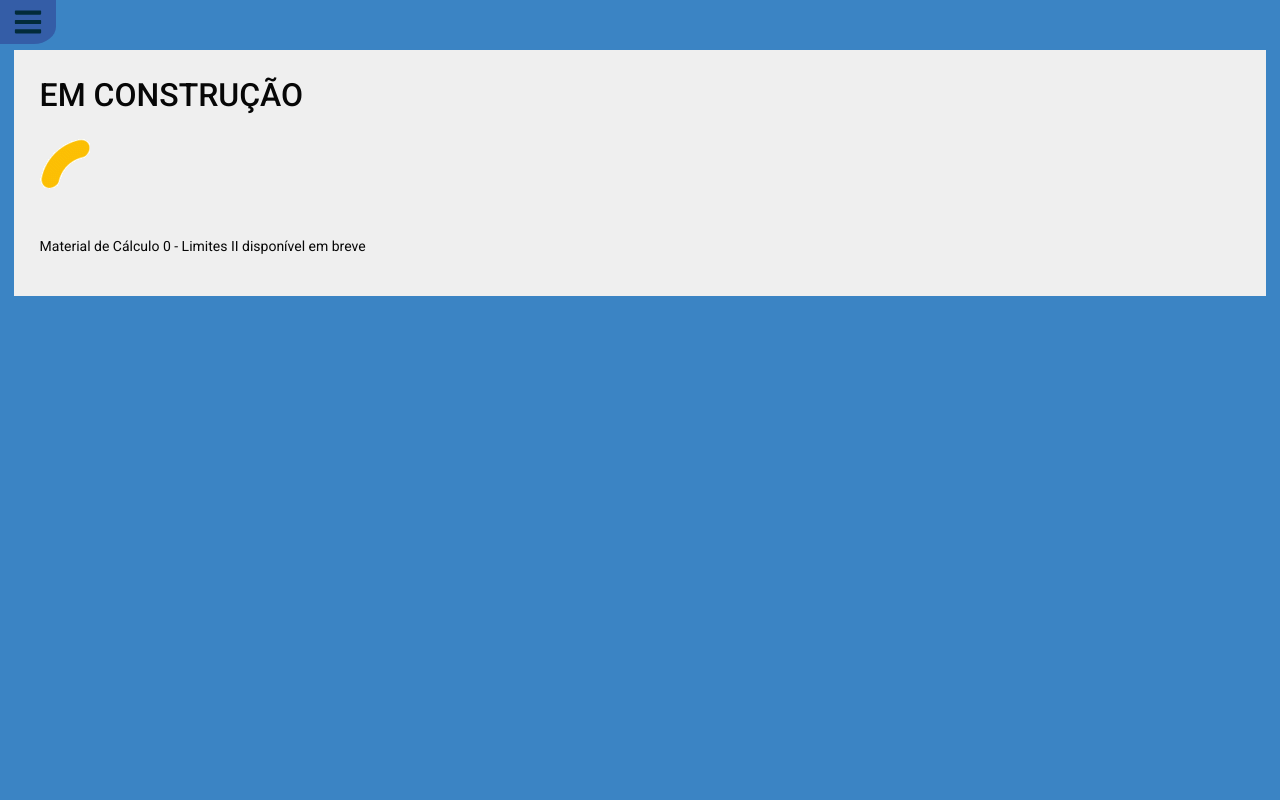
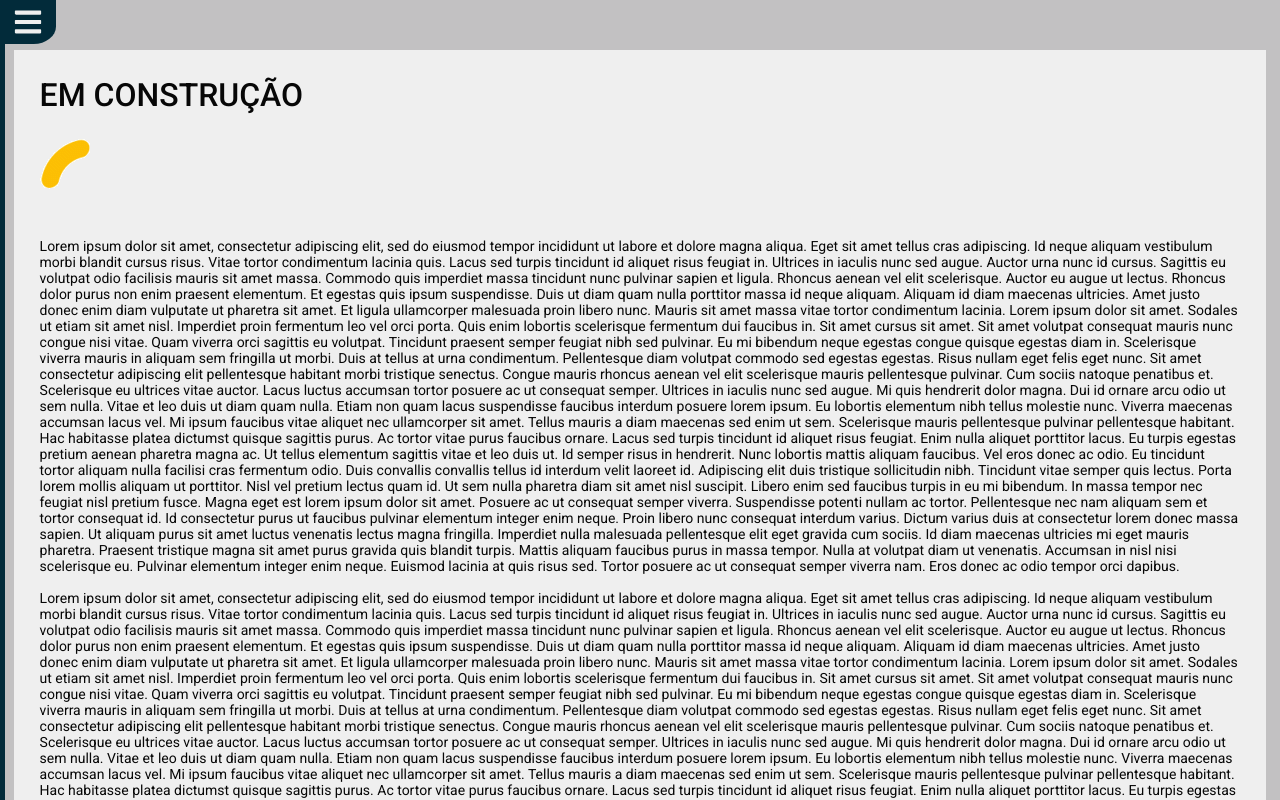
Before and after one commit to LFRusso/russo, a React (Create React App) app: page / in a window 1280 px wide. Shown: the top 800 px of the page. Built offline with nearby package versions, Linux system fonts and the light colour scheme.

Commit message:
atualiando

```diff
--- a/src/Layout/Navbar/Header.js
+++ b/src/Layout/Navbar/Header.js
@@ -9,11 +9,9 @@ const Header = () => {
     const btnClicked = () => {
         if(btnColapsed){
             document.getElementById("sidenav").style.width = "200px";
-            document.getElementById("main").style.marginLeft = "200px";
             document.getElementById("colapse-btn").style.marginLeft = "200px";
         } else {
             document.getElementById("sidenav").style.width = "0";
-            document.getElementById("main").style.marginLeft = "10px";
             document.getElementById("colapse-btn").style.marginLeft = "0";
         }
         setBtn(!btnColapsed);
@@ -22,12 +20,10 @@ const Header = () => {
     return (
 
         <div className="">
-
+            <Navbar />
             <button className="btn" id="colapse-btn"  onClick={ btnClicked }>
-                <FaBars color="#022B3A" size={30} />
+                <FaBars color="#efefef" size={30} />
             </button>
-
-            <Navbar />
         </div>
     );
 }
--- a/src/Layout/Navbar/style.css
+++ b/src/Layout/Navbar/style.css
@@ -1,6 +1,6 @@
 .sidenav{
     color: #efefef;
-    background: #345DA7;
+    background: #022B3A;
     height: 100%;
     width: 0;
     position: fixed;
@@ -10,6 +10,10 @@
     overflow-x: hidden;
     padding-top: 10px;
     transition: 0.5s;
+
+    outline-width:  5px;
+    outline-color: #022B3A;
+    outline-style: solid;
 }
 
 .navitem {
@@ -42,10 +46,10 @@
 }
 
 #colapse-btn {
-    background-color: #345DA7;
+    background-color: #022B3A;
     border-radius: 0;
     border-bottom-right-radius: 40%;
-    position: absolute;
+    position: fixed;
     z-index: 0;
     left: 0;
     top: 0;
--- a/src/global.css
+++ b/src/global.css
@@ -9,7 +9,7 @@
 
 body {
     font: 400 14px Roboto;
-    background: #3B84C4;
+    background: #c2c1c2;
     color: #070707;
 }
 
--- a/src/pages/Home/index.js
+++ b/src/pages/Home/index.js
@@ -11,7 +11,25 @@ const Home = () => {
 
             <img src={loading} ></img>
 
-            <p>Material de Cálculo 0 - Limites II disponível em breve</p>
+            <p>Lorem ipsum dolor sit amet, consectetur adipiscing elit, sed do eiusmod tempor incididunt ut labore et dolore magna aliqua. Eget sit amet tellus cras adipiscing. Id neque aliquam vestibulum morbi blandit cursus risus. Vitae tortor condimentum lacinia quis. Lacus sed turpis tincidunt id aliquet risus feugiat in. Ultrices in iaculis nunc sed augue. Auctor urna nunc id cursus. Sagittis eu volutpat odio facilisis mauris sit amet massa. Commodo quis imperdiet massa tincidunt nunc pulvinar sapien et ligula. Rhoncus aenean vel elit scelerisque. Auctor eu augue ut lectus. Rhoncus dolor purus non enim praesent elementum. Et egestas quis ipsum suspendisse. Duis ut diam quam nulla porttitor massa id neque aliquam. Aliquam id diam maecenas ultricies.
+
+Amet justo donec enim diam vulputate ut pharetra sit amet. Et ligula ullamcorper malesuada proin libero nunc. Mauris sit amet massa vitae tortor condimentum lacinia. Lorem ipsum dolor sit amet. Sodales ut etiam sit amet nisl. Imperdiet proin fermentum leo vel orci porta. Quis enim lobortis scelerisque fermentum dui faucibus in. Sit amet cursus sit amet. Sit amet volutpat consequat mauris nunc congue nisi vitae. Quam viverra orci sagittis eu volutpat. Tincidunt praesent semper feugiat nibh sed pulvinar. Eu mi bibendum neque egestas congue quisque egestas diam in. Scelerisque viverra mauris in aliquam sem fringilla ut morbi. Duis at tellus at urna condimentum. Pellentesque diam volutpat commodo sed egestas egestas. Risus nullam eget felis eget nunc.
+
+Sit amet consectetur adipiscing elit pellentesque habitant morbi tristique senectus. Congue mauris rhoncus aenean vel elit scelerisque mauris pellentesque pulvinar. Cum sociis natoque penatibus et. Scelerisque eu ultrices vitae auctor. Lacus luctus accumsan tortor posuere ac ut consequat semper. Ultrices in iaculis nunc sed augue. Mi quis hendrerit dolor magna. Dui id ornare arcu odio ut sem nulla. Vitae et leo duis ut diam quam nulla. Etiam non quam lacus suspendisse faucibus interdum posuere lorem ipsum. Eu lobortis elementum nibh tellus molestie nunc. Viverra maecenas accumsan lacus vel. Mi ipsum faucibus vitae aliquet nec ullamcorper sit amet. Tellus mauris a diam maecenas sed enim ut sem. Scelerisque mauris pellentesque pulvinar pellentesque habitant. Hac habitasse platea dictumst quisque sagittis purus. Ac tortor vitae purus faucibus ornare. Lacus sed turpis tincidunt id aliquet risus feugiat. Enim nulla aliquet porttitor lacus.
+
+Eu turpis egestas pretium aenean pharetra magna ac. Ut tellus elementum sagittis vitae et leo duis ut. Id semper risus in hendrerit. Nunc lobortis mattis aliquam faucibus. Vel eros donec ac odio. Eu tincidunt tortor aliquam nulla facilisi cras fermentum odio. Duis convallis convallis tellus id interdum velit laoreet id. Adipiscing elit duis tristique sollicitudin nibh. Tincidunt vitae semper quis lectus. Porta lorem mollis aliquam ut porttitor. Nisl vel pretium lectus quam id. Ut sem nulla pharetra diam sit amet nisl suscipit. Libero enim sed faucibus turpis in eu mi bibendum. In massa tempor nec feugiat nisl pretium fusce. Magna eget est lorem ipsum dolor sit amet. Posuere ac ut consequat semper viverra. Suspendisse potenti nullam ac tortor. Pellentesque nec nam aliquam sem et tortor consequat id.
+
+Id consectetur purus ut faucibus pulvinar elementum integer enim neque. Proin libero nunc consequat interdum varius. Dictum varius duis at consectetur lorem donec massa sapien. Ut aliquam purus sit amet luctus venenatis lectus magna fringilla. Imperdiet nulla malesuada pellentesque elit eget gravida cum sociis. Id diam maecenas ultricies mi eget mauris pharetra. Praesent tristique magna sit amet purus gravida quis blandit turpis. Mattis aliquam faucibus purus in massa tempor. Nulla at volutpat diam ut venenatis. Accumsan in nisl nisi scelerisque eu. Pulvinar elementum integer enim neque. Euismod lacinia at quis risus sed. Tortor posuere ac ut consequat semper viverra nam. Eros donec ac odio tempor orci dapibus.</p>
+
+        <p>Lorem ipsum dolor sit amet, consectetur adipiscing elit, sed do eiusmod tempor incididunt ut labore et dolore magna aliqua. Eget sit amet tellus cras adipiscing. Id neque aliquam vestibulum morbi blandit cursus risus. Vitae tortor condimentum lacinia quis. Lacus sed turpis tincidunt id aliquet risus feugiat in. Ultrices in iaculis nunc sed augue. Auctor urna nunc id cursus. Sagittis eu volutpat odio facilisis mauris sit amet massa. Commodo quis imperdiet massa tincidunt nunc pulvinar sapien et ligula. Rhoncus aenean vel elit scelerisque. Auctor eu augue ut lectus. Rhoncus dolor purus non enim praesent elementum. Et egestas quis ipsum suspendisse. Duis ut diam quam nulla porttitor massa id neque aliquam. Aliquam id diam maecenas ultricies.
+
+Amet justo donec enim diam vulputate ut pharetra sit amet. Et ligula ullamcorper malesuada proin libero nunc. Mauris sit amet massa vitae tortor condimentum lacinia. Lorem ipsum dolor sit amet. Sodales ut etiam sit amet nisl. Imperdiet proin fermentum leo vel orci porta. Quis enim lobortis scelerisque fermentum dui faucibus in. Sit amet cursus sit amet. Sit amet volutpat consequat mauris nunc congue nisi vitae. Quam viverra orci sagittis eu volutpat. Tincidunt praesent semper feugiat nibh sed pulvinar. Eu mi bibendum neque egestas congue quisque egestas diam in. Scelerisque viverra mauris in aliquam sem fringilla ut morbi. Duis at tellus at urna condimentum. Pellentesque diam volutpat commodo sed egestas egestas. Risus nullam eget felis eget nunc.
+
+Sit amet consectetur adipiscing elit pellentesque habitant morbi tristique senectus. Congue mauris rhoncus aenean vel elit scelerisque mauris pellentesque pulvinar. Cum sociis natoque penatibus et. Scelerisque eu ultrices vitae auctor. Lacus luctus accumsan tortor posuere ac ut consequat semper. Ultrices in iaculis nunc sed augue. Mi quis hendrerit dolor magna. Dui id ornare arcu odio ut sem nulla. Vitae et leo duis ut diam quam nulla. Etiam non quam lacus suspendisse faucibus interdum posuere lorem ipsum. Eu lobortis elementum nibh tellus molestie nunc. Viverra maecenas accumsan lacus vel. Mi ipsum faucibus vitae aliquet nec ullamcorper sit amet. Tellus mauris a diam maecenas sed enim ut sem. Scelerisque mauris pellentesque pulvinar pellentesque habitant. Hac habitasse platea dictumst quisque sagittis purus. Ac tortor vitae purus faucibus ornare. Lacus sed turpis tincidunt id aliquet risus feugiat. Enim nulla aliquet porttitor lacus.
+
+Eu turpis egestas pretium aenean pharetra magna ac. Ut tellus elementum sagittis vitae et leo duis ut. Id semper risus in hendrerit. Nunc lobortis mattis aliquam faucibus. Vel eros donec ac odio. Eu tincidunt tortor aliquam nulla facilisi cras fermentum odio. Duis convallis convallis tellus id interdum velit laoreet id. Adipiscing elit duis tristique sollicitudin nibh. Tincidunt vitae semper quis lectus. Porta lorem mollis aliquam ut porttitor. Nisl vel pretium lectus quam id. Ut sem nulla pharetra diam sit amet nisl suscipit. Libero enim sed faucibus turpis in eu mi bibendum. In massa tempor nec feugiat nisl pretium fusce. Magna eget est lorem ipsum dolor sit amet. Posuere ac ut consequat semper viverra. Suspendisse potenti nullam ac tortor. Pellentesque nec nam aliquam sem et tortor consequat id.
+
+Id consectetur purus ut faucibus pulvinar elementum integer enim neque. Proin libero nunc consequat interdum varius. Dictum varius duis at consectetur lorem donec massa sapien. Ut aliquam purus sit amet luctus venenatis lectus magna fringilla. Imperdiet nulla malesuada pellentesque elit eget gravida cum sociis. Id diam maecenas ultricies mi eget mauris pharetra. Praesent tristique magna sit amet purus gravida quis blandit turpis. Mattis aliquam faucibus purus in massa tempor. Nulla at volutpat diam ut venenatis. Accumsan in nisl nisi scelerisque eu. Pulvinar elementum integer enim neque. Euismod lacinia at quis risus sed. Tortor posuere ac ut consequat semper viverra nam. Eros donec ac odio tempor orci dapibus.</p>
         </div>
     );
 }
```
